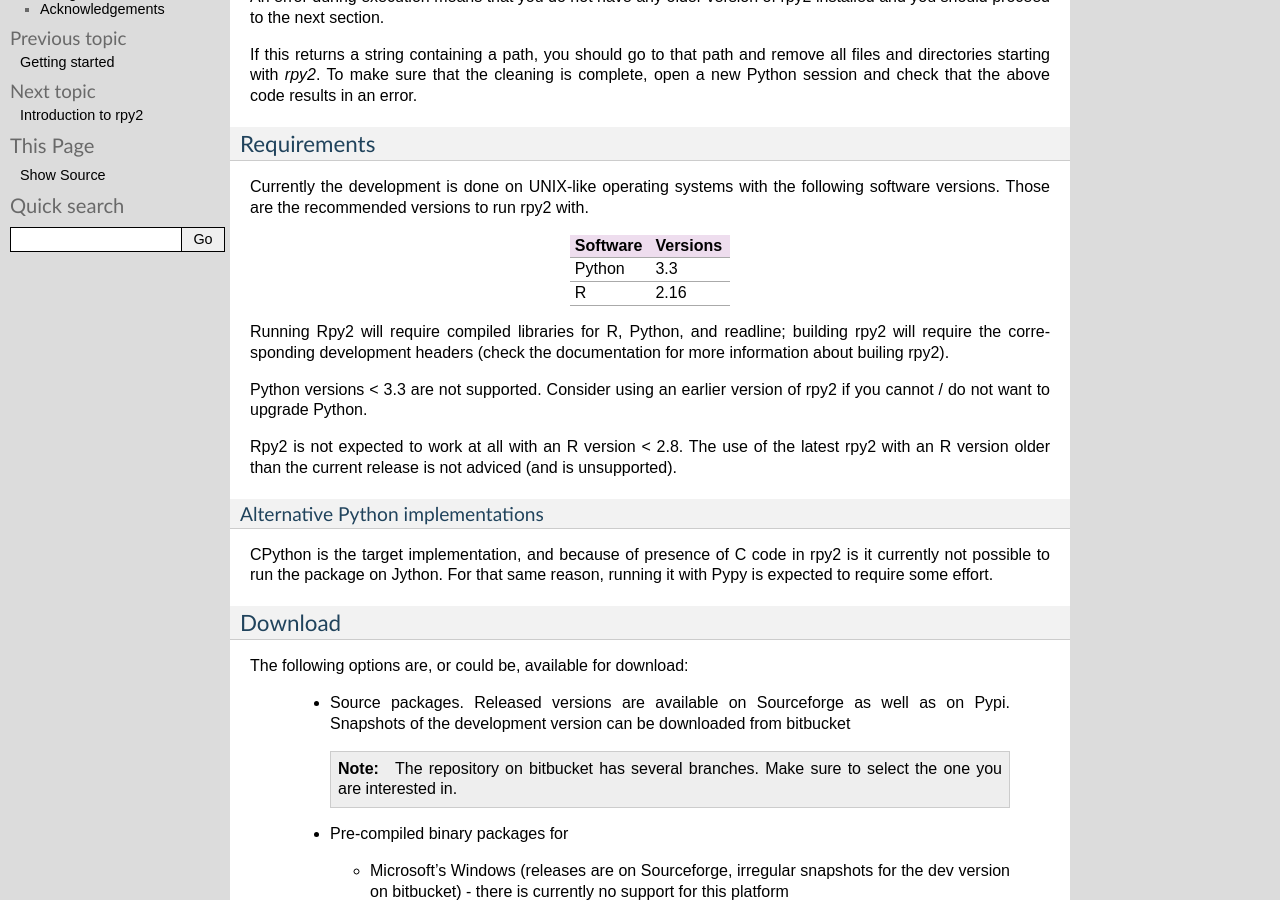
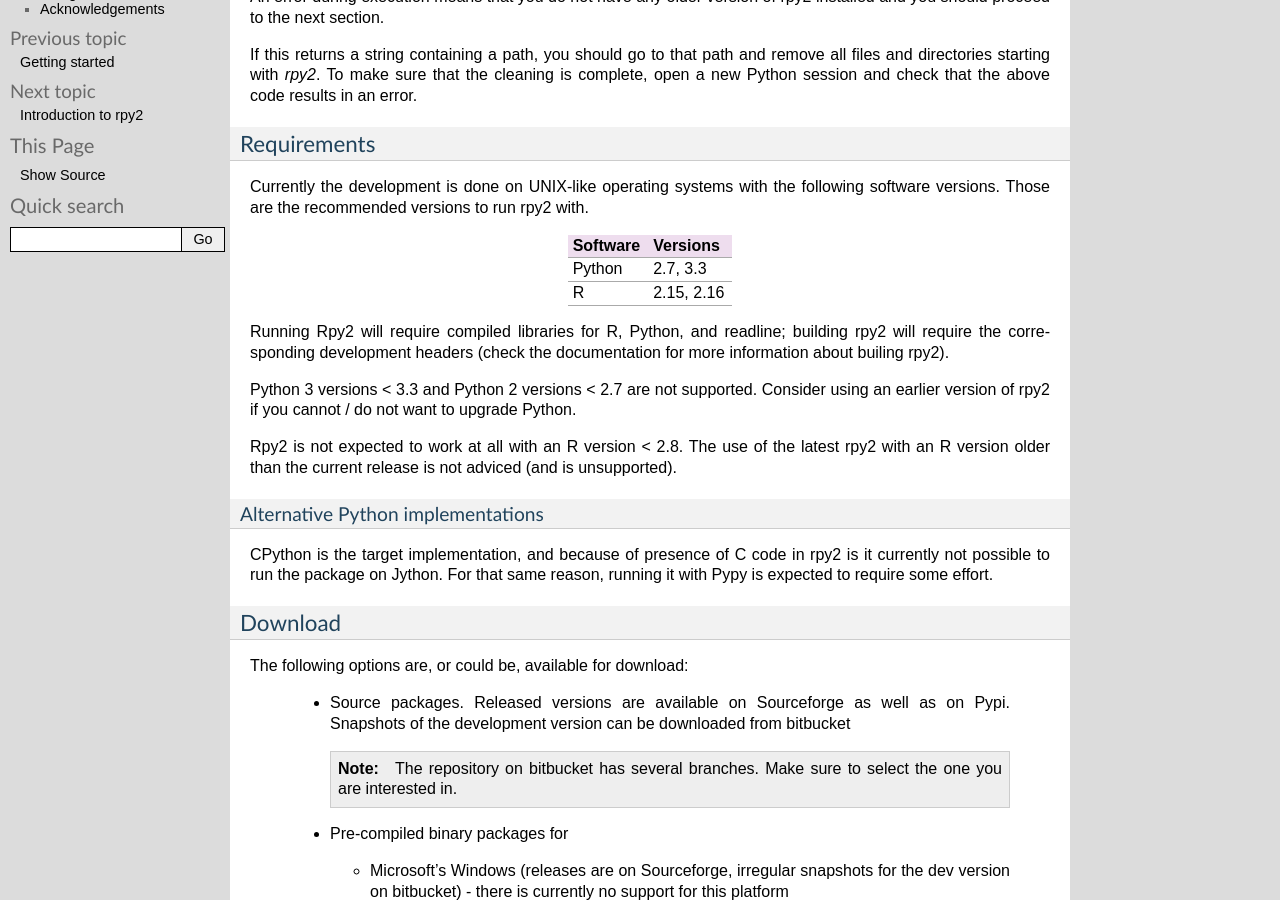
Before and after one commit to rpy2/rpy2, a Sphinx documentation site: the page built from doc/source/overview.rst, in a window 1280 px wide and 900 px high, scrolled down 777 px. Built offline with Sphinx 7.4.7, drawn with Linux system fonts in a browser that asks for light colours; formulas are drawn with MathJax 3.

Commit message:
Corrected the recommended/required versions for Python and R

```diff
--- a/doc/source/overview.rst
+++ b/doc/source/overview.rst
@@ -76,15 +76,16 @@ versions to run rpy2 with.
 ======== ===========
 Software Versions
 ======== ===========
- Python   3.3
- R        2.16
+ Python   2.7, 3.3
+ R        2.15, 2.16
 ======== ===========
 
 Running Rpy2 will require compiled libraries for R, Python, and readline;
 building rpy2 will require the corresponding development headers
 (check the documentation for more information about builing rpy2).
 
-Python versions < 3.3 are not supported. Consider using an earlier
+Python 3 versions < 3.3 and Python 2 versions < 2.7 are not supported.
+Consider using an earlier
 version of rpy2 if you cannot / do not want to upgrade Python.
 
 Rpy2 is not expected to work at all with an R version < 2.8. The use of the
```
